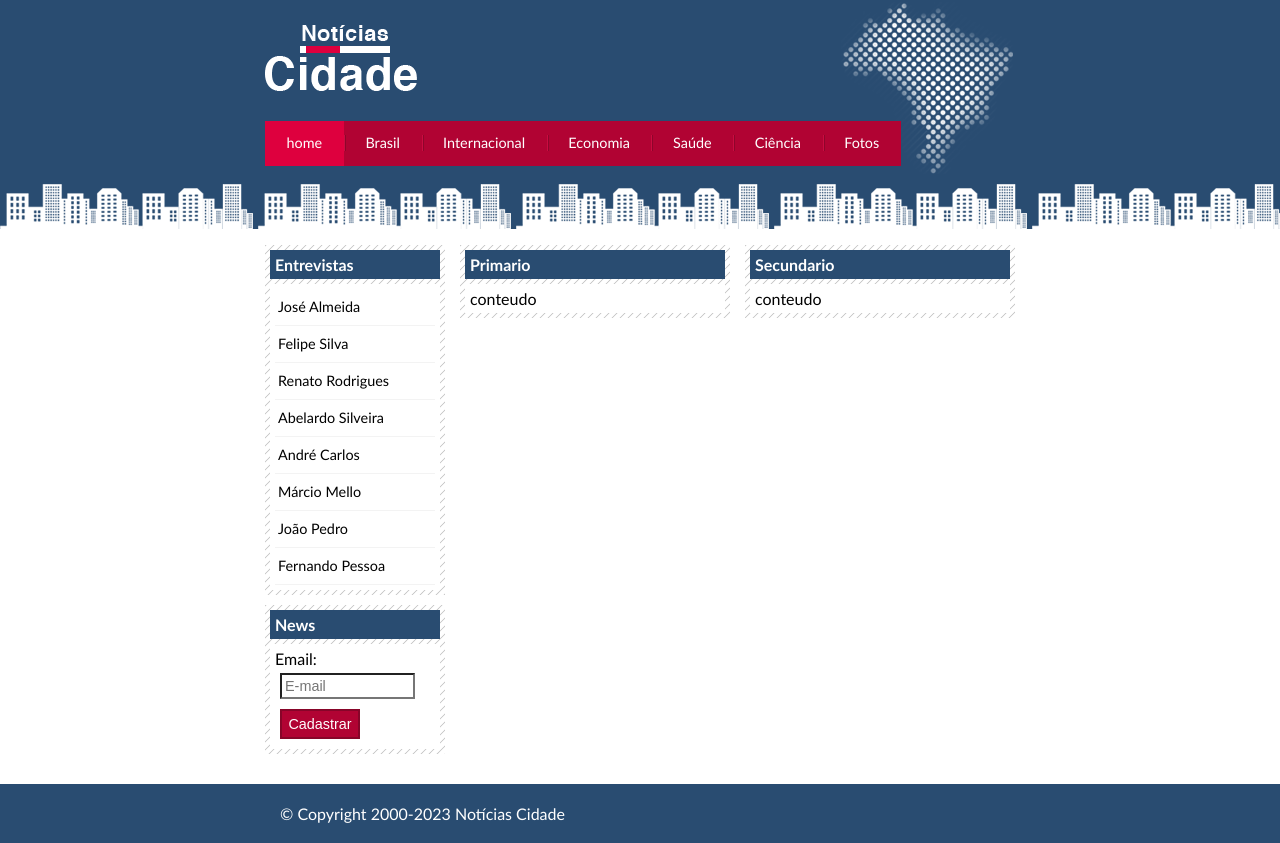
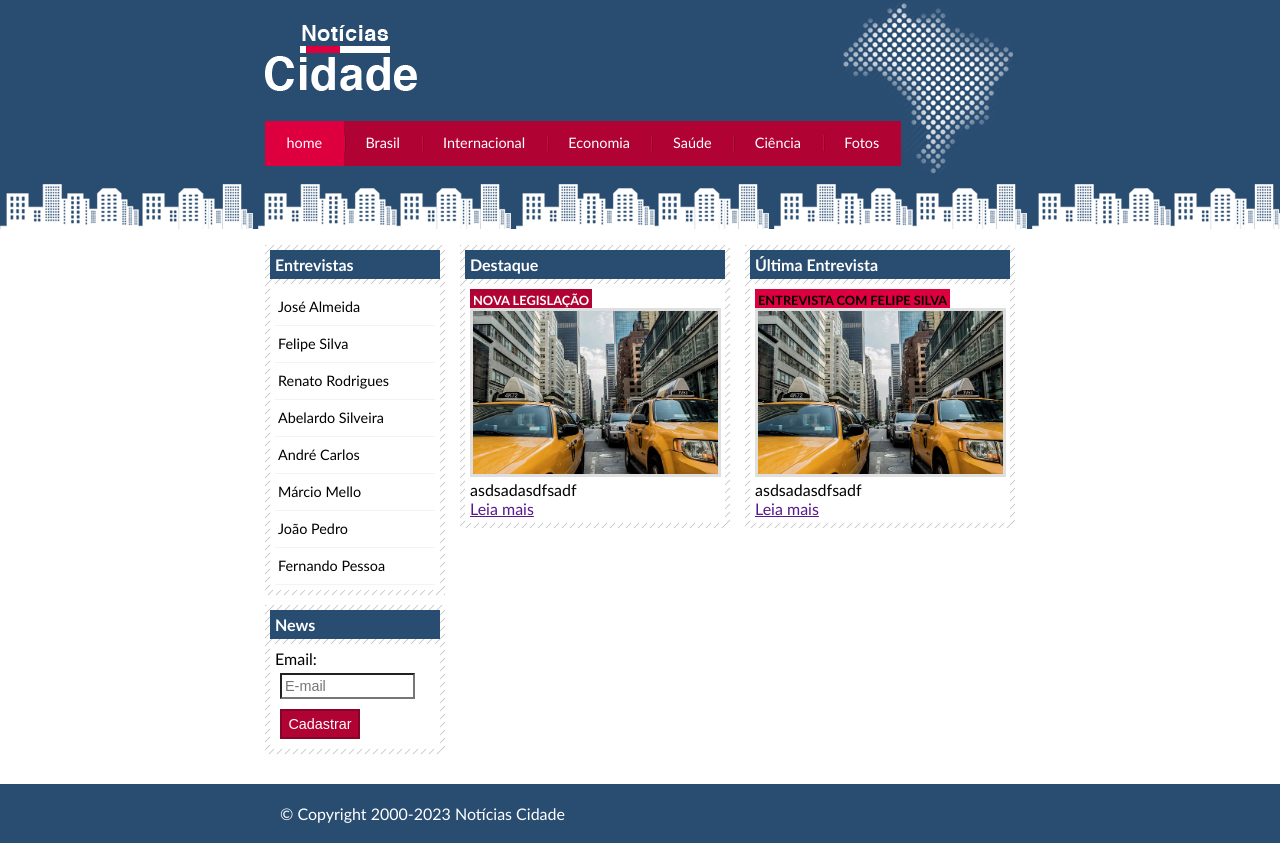
Before and after one commit to pedlord/Projetos-de-Desenvolvimento-Web, a plain HTML site: page index.html in a window 1280 px wide. Drawn offline with Linux system fonts and the light colour scheme.

Commit message:
styling collums again

```diff
--- a/css/estilo.css
+++ b/css/estilo.css
@@ -159,8 +159,26 @@ input.submit{
 	border: 2px solid #870529;
 }
 
-#cad{
-	width: 80px;
+
+img.imagem-principal{
+	width: 98%;
+	border: 3px solid #dfdfdf;
+}
+
+h3{
+	text-transform: uppercase;
+	display: inline;
+	font-size: 0.8em;
+	padding: 3px;
+}
+
+.destaque h3{
+	background: #b10333;
+	color: #fff;
+}
+.entrevista h3{
+	background: #de003e;
+
 }
 
 #container-rodape{
--- a/index.html
+++ b/index.html
@@ -38,18 +38,24 @@
 		<!--fim topo-->
 		<div id="conteudo">
 			<div id="primario">
-				<div class="caixa">
-					<h2>Primario</h2>
+				<div class="caixa destaque">
+					<h2>Destaque</h2>
 					<div class="caixa-conteudo">
-						conteudo
+						<h3>Nova Legislação</h3>
+						<img class="imagem-principal" src="imagens/taxi.jpg" width="100%">
+						<p>asdsadasdfsadf</p>
+						<a href="">Leia mais</a>
 					</div>
 				</div>
 			</div>
 			<div id="secundario">
-				<div class="caixa">
-					<h2>Secundario</h2>
+				<div class="caixa entrevista">
+					<h2>Última Entrevista</h2>
 					<div class="caixa-conteudo">
-						conteudo
+						<h3>entrevista com felipe SILVA</h3>
+						<img class="imagem-principal" src="imagens/taxi.jpg" width="100%">
+						<p>asdsadasdfsadf</p>
+						<a href="">Leia mais</a>
 					</div>
 				</div>
 			</div>
```
